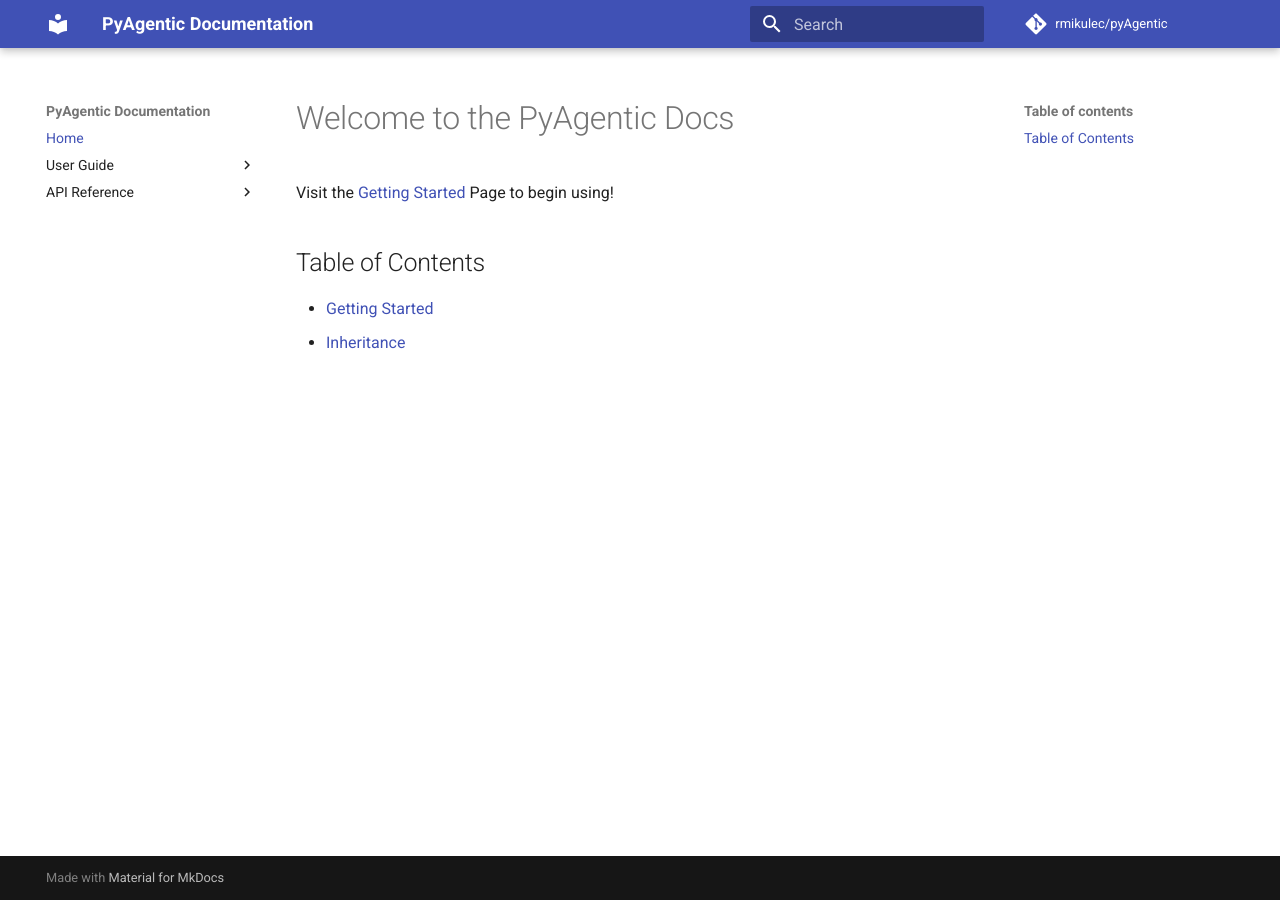
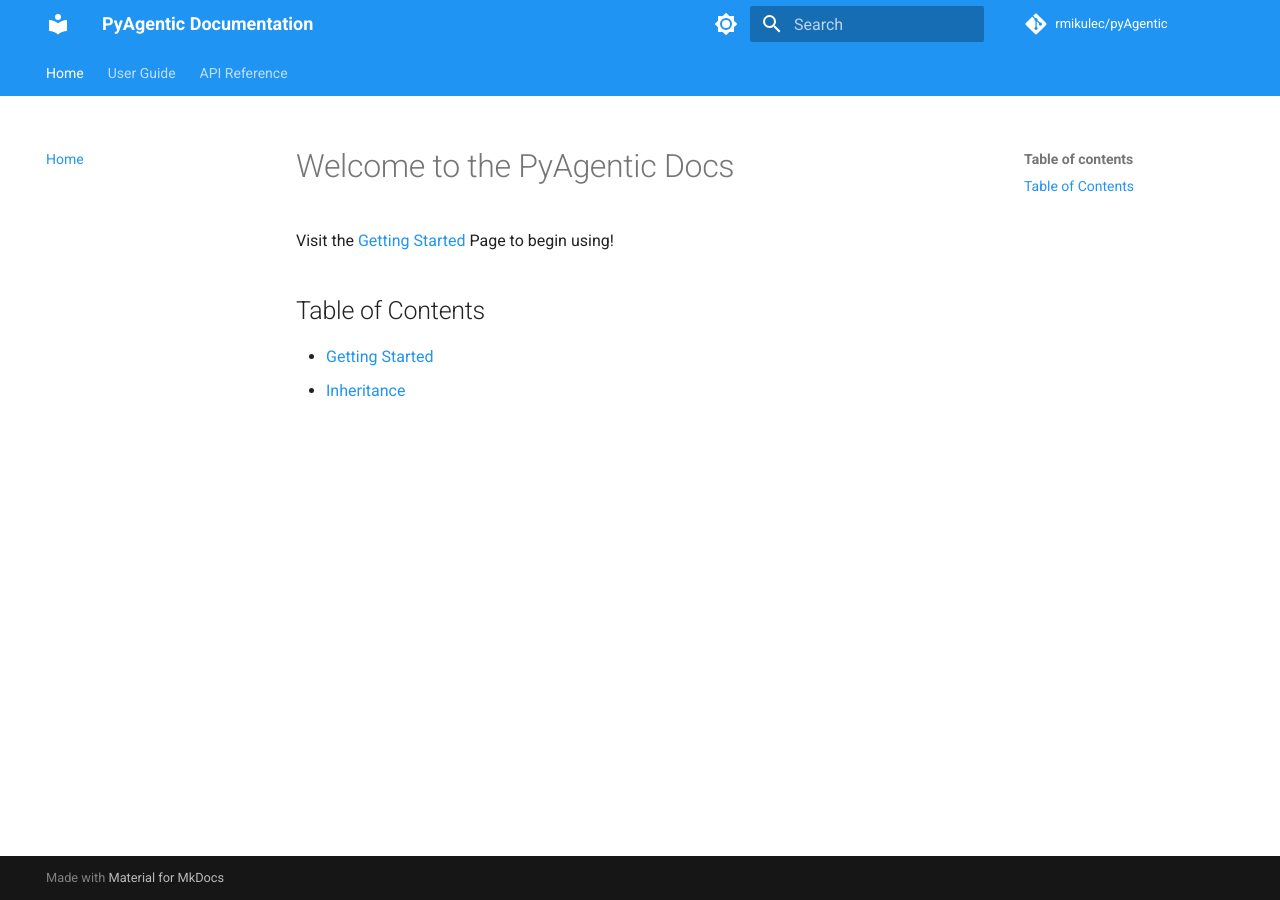
Before and after one commit to rmikulec/pyAgentic, an MkDocs documentation site: the page built from docs/index.md, in a window 1280 px wide. Built offline with MkDocs 1.6.1 and Material for MkDocs 9.7.7, drawn with Linux system fonts in a browser that asks for light colours; comment, search, counter and statistics services are not loaded.

Commit message:
Added new extensions

```diff
--- a/mkdocs.yml
+++ b/mkdocs.yml
@@ -42,8 +42,33 @@
   - pymdownx.superfences
   - pymdownx.tabbed:
       alternate_style: true
+  - pymdownx.emoji:
+      emoji_index: !!python/name:material.extensions.emoji.twemoji
+      emoji_generator: !!python/name:material.extensions.emoji.to_svg
+  - attr_list
+  - md_in_html
+  - def_list
 
 theme:
   name: material
   features:
     - content.code.copy
+    - navigation.tabs
+    - navigation.sections
+    - navigation.expand
+    - navigation.top
+    - search.highlight
+    - search.share
+  palette:
+    - scheme: default
+      primary: blue
+      accent: blue
+      toggle:
+        icon: material/brightness-7
+        name: Switch to dark mode
+    - scheme: slate
+      primary: blue
+      accent: blue
+      toggle:
+        icon: material/brightness-4
+        name: Switch to light mode
```
